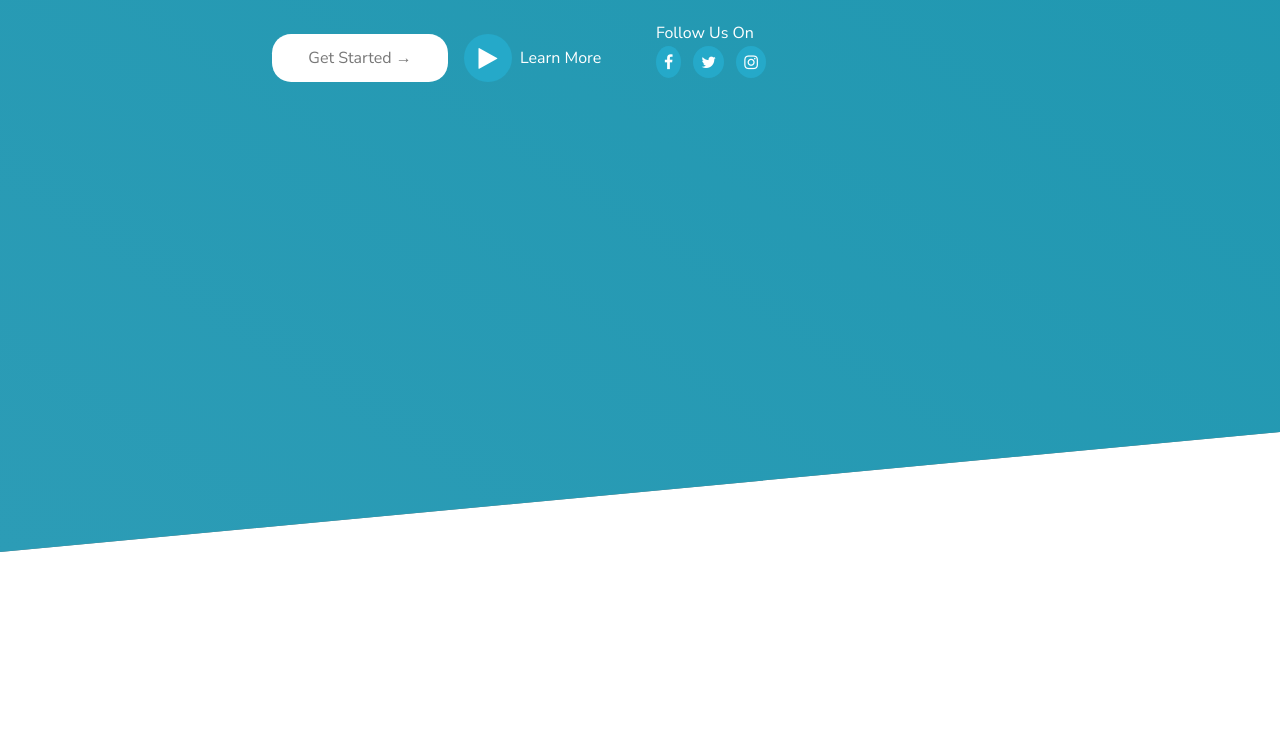
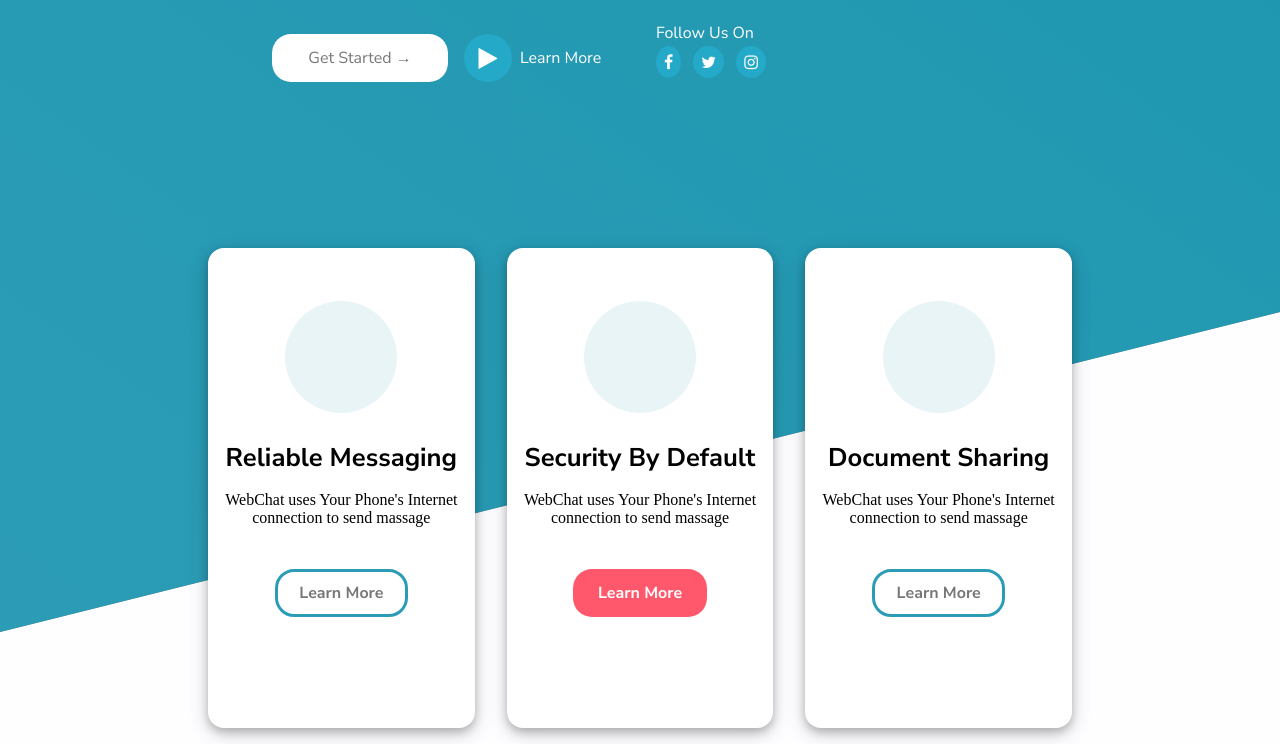
Before and after one commit to dix1409/webchat, a plain HTML site: page index.html in a window 1280 px wide. Shown: the part 288-1032 px from the top of the page. Before the commit the page ends 840 px from the top, so only its background shows below. Drawn offline with Linux system fonts and the light colour scheme.

Commit message:
second commit

```diff
--- a/index.html
+++ b/index.html
@@ -23,7 +23,7 @@
             height="50"
           />
         </div>
-        <p class="text-center bold" id="space">Web chat</p>
+        <p class="text-center bold" id="space">WebChat</p>
         <div class="links text-center">
           <ul class="lists">
             <li class="list">Pricing</li>
@@ -70,5 +70,62 @@
         </div>
       </main>
     </main>
+    <div class="text-center">
+      <div class="row box-content text-center">
+        <div class="box text-center" style="justify-content: flex-start">
+          <div class="circle" style="margin-top: 20%"></div>
+          <div class="bold font-large" style="margin-top: 10%">
+            Reliable Messaging
+          </div>
+          <div class="text-center" style="text-align: center; margin: 1rem">
+            WebChat uses Your Phone's Internet connection to send massage
+          </div>
+          <div
+            class="btn-white--2 text-center bold"
+            style="
+              border-color: #2c9cb6;
+              border-width: medium;
+              border-style: solid;
+            "
+          >
+            Learn More
+          </div>
+        </div>
+        <div class="box text-center" style="justify-content: flex-start">
+          <div class="circle" style="margin-top: 20%"></div>
+          <div class="bold font-large" style="margin-top: 10%">
+            Security By Default
+          </div>
+          <div class="text-center" style="text-align: center; margin: 1rem">
+            WebChat uses Your Phone's Internet connection to send massage
+          </div>
+          <div
+            class="btn-white--2 text-center bold"
+            style="color: white; background-color: #ff576b"
+          >
+            Learn More
+          </div>
+        </div>
+        <div class="box text-center" style="justify-content: flex-start">
+          <div class="circle" style="margin-top: 20%"></div>
+          <div class="bold font-large" style="margin-top: 10%">
+            Document Sharing
+          </div>
+          <div class="text-center" style="text-align: center; margin: 1rem">
+            WebChat uses Your Phone's Internet connection to send massage
+          </div>
+          <div
+            class="btn-white--2 text-center bold"
+            style="
+              border-color: #2c9cb6;
+              border-width: medium;
+              border-style: solid;
+            "
+          >
+            Learn More
+          </div>
+        </div>
+      </div>
+    </div>
   </body>
 </html>
--- a/styles.css
+++ b/styles.css
@@ -4,22 +4,26 @@
   margin: 0;
   padding: 0;
   box-sizing: border-box;
+  overflow: visible;
 }
 .body {
   margin: 0;
   padding: 0;
 }
+body {
+  background-color: #fefdff;
+}
 .body {
   /* background-color: ; */
   font-family: "Nunito Sans", sans-serif;
 
-  height: 105vh;
+  height: 115vh;
   background-image: linear-gradient(to left bottom, #1e97b0, #2c9cb6);
   background-size: cover;
   background-position: bottom right;
   background-color: #777;
-  clip-path: polygon(0 0, 100% 0, 100% 90vh, 0 100%);
-  -webkit-clip-path: polygon(0 0, 100% 0, 100% 90vh, 0 100%);
+  clip-path: polygon(0 0, 100% 0, 100% 75vh, 0 100%);
+  -webkit-clip-path: polygon(0 0, 100% 0, 100% 75vh, 0 100%);
   margin: 0;
   padding: 0;
 }
@@ -76,6 +80,12 @@ header {
   width: 50%;
   margin-top: 1.6rem;
   height: 3rem;
+  cursor: pointer;
+  position: relative;
+}
+.btn-white:hover {
+  transform: translateY(-3px);
+  box-shadow: 0 4px 8px 0 rgba(0, 0, 0, 0.2), 0 6px 20px 0 rgba(0, 0, 0, 0.19);
 }
 .btn-round {
   margin-top: 1.6rem;
@@ -84,8 +94,25 @@ header {
   border-radius: 50%;
   background-color: #25a9c9;
   margin-left: 1rem;
+  cursor: pointer;
 }
-
+.btn-white::after {
+  content: "";
+  display: inline-block;
+  height: 3rem;
+  width: 100%;
+  border-radius: 200vh;
+  background-color: #fff;
+  position: absolute;
+  top: 0;
+  left: 0;
+  z-index: -1;
+  transition: all 1s;
+}
+.btn-white:hover::after {
+  transform: scaleX(1.4) scaleY(1.6);
+  opacity: 0;
+}
 .follow {
   margin-top: 2rem;
 }
@@ -124,3 +151,43 @@ header {
   margin-right: 0.5rem;
   margin-top: 0.1rem;
 }
+.box-content {
+  width: 70%;
+  bottom: 40rem;
+  margin-top: -25rem;
+  z-index: 2;
+}
+
+.box {
+  width: 33.33%;
+  background-color: white;
+  margin: 1rem;
+  height: 30rem;
+  box-shadow: 0 4px 8px 0 rgba(0, 0, 0, 0.2), 0 6px 20px 0 rgba(0, 0, 0, 0.19);
+  border-radius: 1rem;
+  flex-direction: column;
+}
+
+.circle {
+  background-color: #e9f4f7;
+  width: 7rem;
+  height: 7rem;
+  border-radius: 50%;
+}
+.btn-white--2 {
+  background-color: #fff;
+  color: #777;
+  font-size: var(--default-font-size);
+  animation: movebtn 1s ease-in;
+  animation-fill-mode: backwards;
+  border-radius: 1.2rem;
+  width: 50%;
+  margin-top: 1.6rem;
+  height: 3rem;
+  cursor: pointer;
+  position: relative;
+}
+.btn-white--2:hover {
+  transform: translateY(-3px);
+  box-shadow: 0 4px 8px 0 rgba(0, 0, 0, 0.2), 0 6px 20px 0 rgba(0, 0, 0, 0.19);
+}
--- a/uility.css
+++ b/uility.css
@@ -19,3 +19,7 @@
 .font-small {
   font-size: 1rem;
 }
+
+.font-large {
+  font-size: 1.6rem;
+}
```
